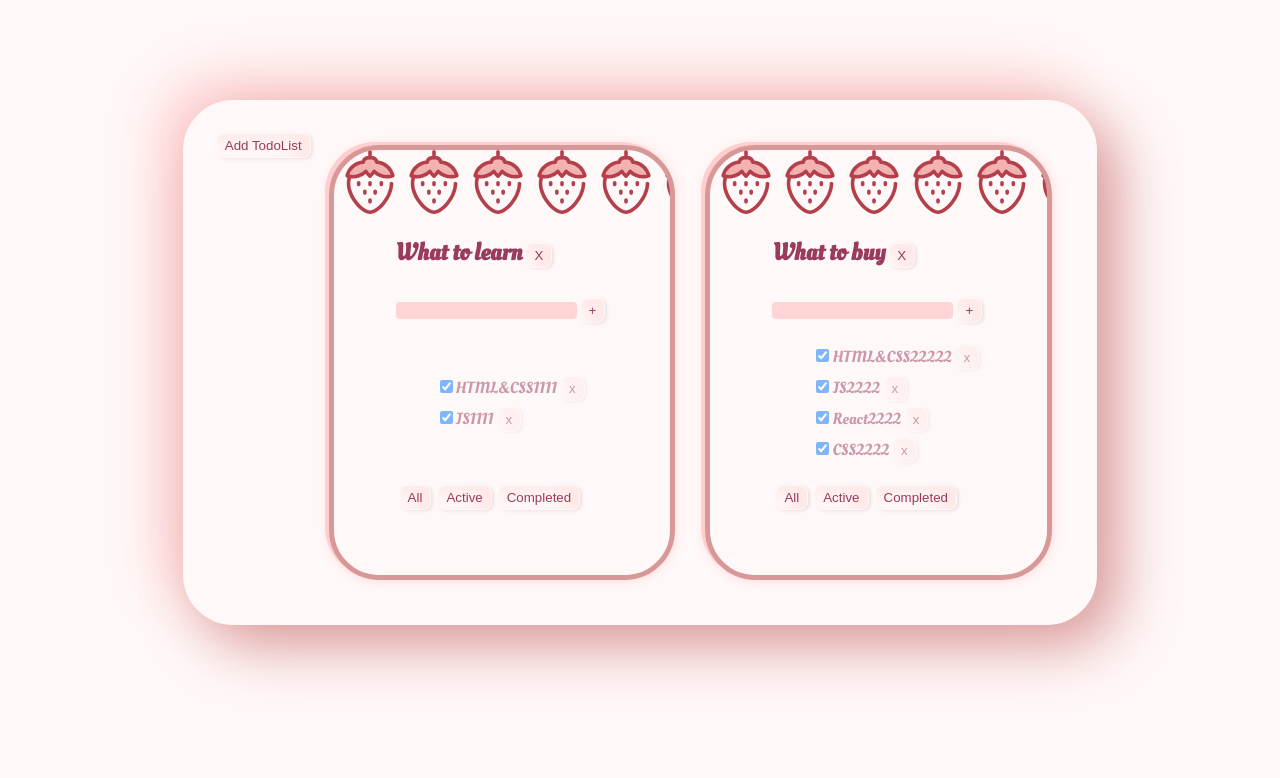
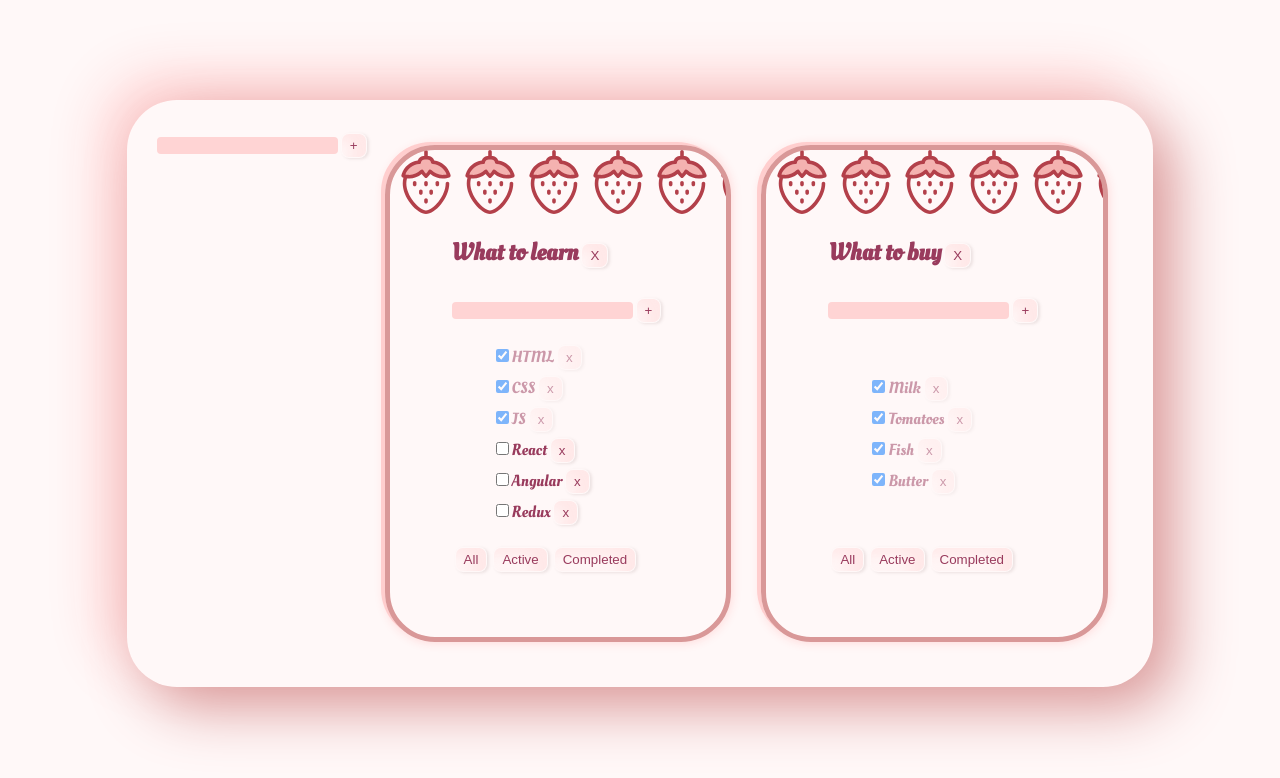
Before and after one commit to Pumpkin-Pie93/Todolist, a React (Create React App) app: page / in a window 1280 px wide. Shown: the top 778 px of the page. Built offline with nearby package versions, Linux system fonts and the light colour scheme.

Commit message:
AddItemForm

```diff
--- a/src/App.css
+++ b/src/App.css
@@ -17,7 +17,7 @@ input:focus {
     /*flex-direction: column;*/
     margin: 100px auto;
     background-color: transparent;
-    width: fit-content;
+    min-width: fit-content;
     border-radius: 50px;
     box-shadow: 20px 20px 60px #d99898,
     -20px -20px 60px #ffcece;
--- a/src/App.tsx
+++ b/src/App.tsx
@@ -2,13 +2,14 @@ import React, {useState} from 'react';
 import './App.css';
 import {Todolist, TaskType} from "./Todoolist";
 import {v1} from "uuid";
+import {AddItemForm} from "./components/itemForm/AddItemForm";
 
 export type FilterValuesType = "all" | "active" | "completed";
-type TodolistsType = {
+export type TodolistsType = {
     id: string
     title: string
 }
-type TasksType = {
+export type TasksType = {
     data: DataType[]
     filter: FilterValuesType
 }
@@ -21,70 +22,59 @@ type inTaskType = {
     [key: string]: TasksType
 }
 
-function TodoList(props: {
-    filter: FilterValuesType,
-    removeTask: (todolistId: string, tasksId: string) => void,
-    checkedTask: (todolistId: string, taskId: string, checked: boolean) => void,
-    todolistId: string,
-    changeFilter: (todolistId: string, filter: FilterValuesType) => void,
-    title: string,
-    tasks: DataType[],
-    addTask: (todolistId: string, title: string) => void
-}) {
-    return null;
-}
+// function TodoList(props: {
+//     filter: FilterValuesType,
+//     removeTask: (todolistId: string, tasksId: string) => void,
+//     checkedTask: (todolistId: string, taskId: string, checked: boolean) => void,
+//     todolistId: string,
+//     changeFilter: (todolistId: string, filter: FilterValuesType) => void,
+//     title: string,
+//     tasks: DataType[],
+//     addTask: (todolistId: string, title: string) => void
+// }) {
+//     return null;
+// }
 
 function App() {
-    // const [todolists, setTodolists] = useState<todolistsType[]>([
-    //     {id: v1(), title: 'What to lern', filter: 'all'},
-    //     {id: v1(), title: 'What to buy', filter: 'all'},
-    //    ])
-    //
-    // const [tasks, setTasks] = useState<Array<TaskType>>([
-    //     {id: v1(), title: 'HTML&CSS', isDone: true},
-    //     {id: v1(), title: 'JS', isDone: true},
-    //     {id: v1(), title: 'ReactJS', isDone: false},
-    //     {id: v1(), title: 'Redux', isDone: false},
-    //     {id: v1(), title: 'Angular', isDone: false}
-    // ])
 
     let todolistId1 = v1();
     let todolistId2 = v1();
+    // let todolistId3 = v1();
+    // let todolistId4 = v1();
+    // let todolistId5 = v1();
 
     let [todolists, setTodolists] = useState<Array<TodolistsType>>([
         {id: todolistId1, title: "What to learn"},
         {id: todolistId2, title: "What to buy"}
+        // {id: todolistId3, title: "What to see"},
+        // {id: todolistId4, title: "What to see"},
+        // {id: todolistId5, title: "What to see"}
     ])
     let [tasks, setTasks] = useState<inTaskType>({
         [todolistId1]: {
             data: [
-                {id: v1(), title: "HTML&CSS1111", isDone: true},
-                {id: v1(), title: "JS1111", isDone: true}
+                {id: v1(), title: "HTML", isDone: true},
+                {id: v1(), title: "CSS", isDone: true},
+                {id: v1(), title: "JS", isDone: true},
+                {id: v1(), title: "React", isDone: false},
+                {id: v1(), title: "Angular", isDone: false},
+                {id: v1(), title: "Redux", isDone: false}
             ],
             filter: "all"
         },
         [todolistId2]: {
             data: [
-                {id: v1(), title: "HTML&CSS22222", isDone: true},
-                {id: v1(), title: "JS2222", isDone: true},
-                {id: v1(), title: "React2222", isDone: true},
-                {id: v1(), title: "CSS2222", isDone: true}
+                {id: v1(), title: "Milk", isDone: true},
+                {id: v1(), title: "Tomatoes", isDone: true},
+                {id: v1(), title: "Fish", isDone: true},
+                {id: v1(), title: "Butter", isDone: true}
             ],
             filter: "all"
         }
     });
-    // const [filter, setFilter] = useState<'all' | 'active' | 'completed'>('all')
-    // const FilteredTasksForRender: Array<TaskType> = getFilteredTasksForRender(tasks, filter)
+
 
     const removeTask = (todolistId: string, tasksId: string) => {
-        // const nextState: Array<TaskType> = []
-        // for (let i = 0; i < tasks.length; i++) {
-        //     if (tasks[i].id !== tasksId
-        //     ) {
-        //         nextState.push(tasks[i])
-        //     }
-        // }
-        // setTasks(nextState)
         setTasks({
             ...tasks,
             [todolistId]: {...tasks[todolistId], data: tasks[todolistId].data.filter(el => el.id !== tasksId)}
@@ -92,15 +82,12 @@ function App() {
     }
     const addTask = (todolistId: string, title: string) => {
         let newTask = {id: v1(), title: title, isDone: false};
-        // let newTasks = [newTask, ...tasks]
-        // setTasks(newTasks)
         setTasks({...tasks, [todolistId]: {...tasks[todolistId], data: [newTask, ...tasks[todolistId].data]}})
     }
     const checkedTask = (todolistId: string, taskId: string, checked: boolean) => {
         let changeCheckedTask = tasks[todolistId].data.find(t => t.id === taskId)
         if (changeCheckedTask) {
             changeCheckedTask.isDone = checked
-            // setTasks([...tasks])
             setTasks({
                 ...tasks,
                 [todolistId]: {
@@ -117,6 +104,24 @@ function App() {
         setTodolists(todolists.filter(el => el.id !== todolistId))
         delete tasks[todolistId]
     }
+    const addTodoList = (title: string) => {
+        let newTodoListId = v1()
+        let newTodoList: TodolistsType = {id: newTodoListId, title: title}
+        setTodolists([newTodoList,...todolists])
+        setTasks({...tasks,
+        [newTodoList.id]: {data:[], filter: 'all'} })
+    }
+    // function addTodoList(title: string) {
+    //     const newTodoId = v1()
+    //     const newTodo: TodolistsType = {
+    //         id: newTodoId,
+    //         filter: 'all',
+    //         title: title
+    //     }
+    //     setTodolists([...todolists, newTodo])
+    //     setTasks({...tasks, [newTodo.id]: []})
+    // }
+
 
     let mappedList = todolists.map(el => {
         return (
@@ -137,12 +142,9 @@ function App() {
 
     return (
         <div className="App">
-            <div>
-                <button>Add TodoList</button>
-            </div>
+            <AddItemForm addItem={addTodoList}/>
             {mappedList}
         </div>
     )
 }
-
 export default App;
--- a/src/Todoolist.tsx
+++ b/src/Todoolist.tsx
@@ -1,5 +1,6 @@
 import React, {ChangeEvent, KeyboardEvent, useState} from 'react';
 import {FilterValuesType} from './App';
+import {AddItemForm} from "./components/itemForm/AddItemForm";
 
 export type TaskType = {
     id: string
@@ -21,9 +22,6 @@ export type PropsType = {
 
 export function Todolist(props: PropsType) {
 
-    let [title, setTitle] = useState("")
-    let [error, setError] = useState<string | null>(null)
-
     let tasksForTodolist = props.tasks;
     if (props.filter === "active") {
         tasksForTodolist = props.tasks.filter(t => t.isDone === false);
@@ -33,32 +31,14 @@ export function Todolist(props: PropsType) {
         console.log(tasksForTodolist)
     }
 
-    const addTask = () => {
-        if (title.trim() !== "") {
-            props.addTask(props.todolistId, title.trim());
-            setTitle("");
-        } else {
-            setError("Title is required");
-        }
-    }
-
-    const onChangeHandler = (e: ChangeEvent<HTMLInputElement>) => {
-        setTitle(e.currentTarget.value)
-    }
-
-    const onKeyPressHandler = (e: KeyboardEvent<HTMLInputElement>) => {
-        setError(null);
-        if (e.charCode === 13) {
-            addTask();
-        }
+    const addTask = (title: string) => {
+        props.addTask(props.todolistId, title)
     }
 
     const onAllClickHandler = () => props.changeFilter(props.todolistId, "all");
     const onActiveClickHandler = () => props.changeFilter(props.todolistId, "active");
     const onCompletedClickHandler = () => props.changeFilter(props.todolistId, "completed");
-
     const removeTodolistHandler = () => {
-        // props.removeTask(props.todolistId)
         props.removeTodoList(props.todolistId)
     }
 
@@ -69,15 +49,7 @@ export function Todolist(props: PropsType) {
                     {props.title}
                     <button onClick={removeTodolistHandler}>X</button>
                 </h3>
-                <div>
-                    <input value={title}
-                           onChange={onChangeHandler}
-                           onKeyPress={onKeyPressHandler}
-                           className={error ? "error" : ""}
-                    />
-                    <button onClick={addTask}>+</button>
-                    {error && <div className="error-message">{error}</div>}
-                </div>
+                <AddItemForm addItem={addTask}/>
             </div>
             <ul>
             {
--- /dev/null
+++ b/src/components/itemForm/AddItemForm.tsx
@@ -0,0 +1,43 @@
+import React, {ChangeEvent, KeyboardEvent, useState} from 'react';
+
+export type AddItemFormPropsType = {
+    addItem: (title: string) => void
+}
+
+export const AddItemForm = (props:AddItemFormPropsType) => {
+
+    let [title, setTitle] = useState("")
+    let [error, setError] = useState<string | null>(null)
+
+    const addTask = () => {
+        if (title.trim() !== "") {
+            props.addItem(title.trim());
+            setTitle("");
+        } else {
+            setError("Title is required");
+        }
+    }
+
+    const onChangeHandler = (e: ChangeEvent<HTMLInputElement>) => {
+        setTitle(e.currentTarget.value)
+    }
+
+    const onKeyPressHandler = (e: KeyboardEvent<HTMLInputElement>) => {
+        setError(null);
+        if (e.charCode === 13) {
+            addTask();
+        }
+    }
+
+    return (
+        <div>
+            <input value={title}
+                   onChange={onChangeHandler}
+                   onKeyPress={onKeyPressHandler}
+                   className={error ? "error" : ""}
+            />
+            <button onClick={addTask}>+</button>
+            {error && <div className="error-message">{error}</div>}
+        </div>
+    );
+};
```
